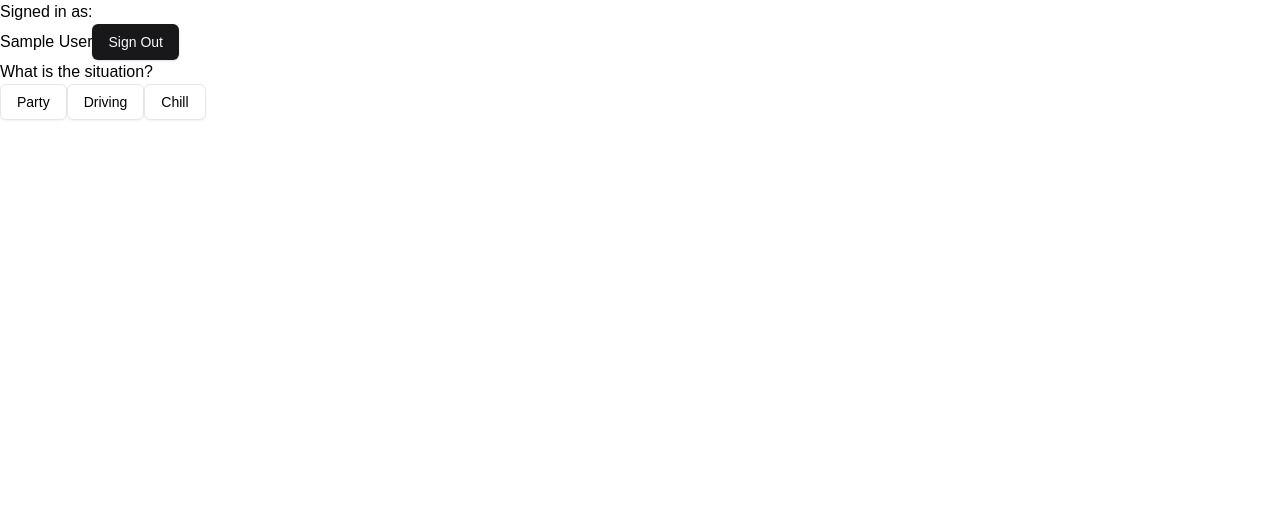
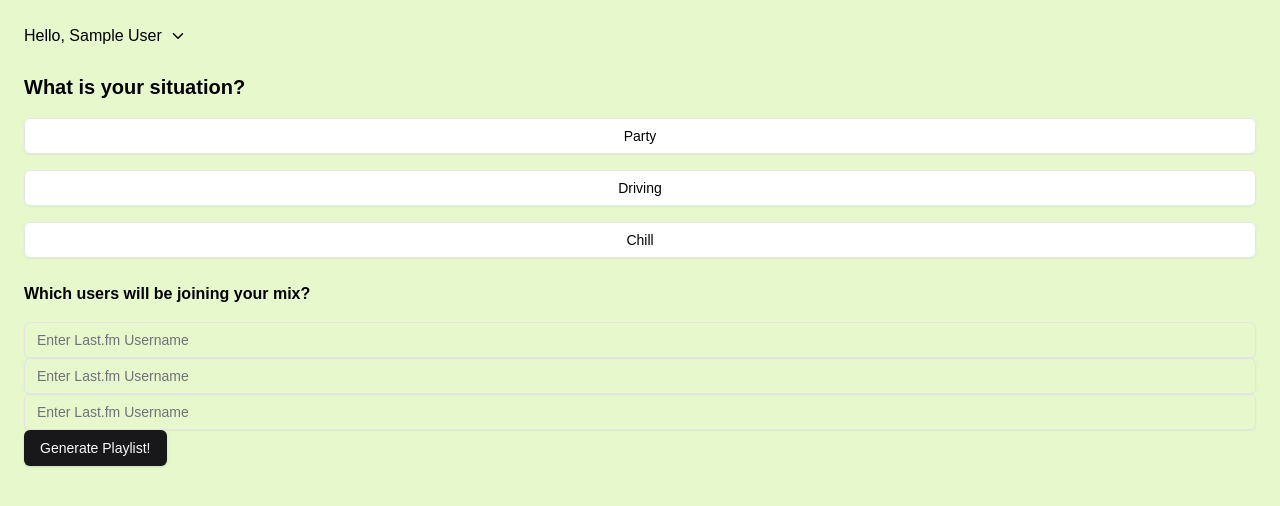
Before and after one commit to meganong1/pass-the-aux, a Next.js app: page /invite-friends in a window 1280 px wide. Shown: the top 506 px of the page. Built offline with nearby package versions, Linux system fonts and the light colour scheme; no server answers; sample sign-in values are in the browser's storage; what cohere-ai would draw is missing.

Commit message:
start design

```diff
--- a/package.json
+++ b/package.json
@@ -21,6 +21,7 @@
     "next-auth": "^4.24.11",
     "react": "^19.0.0",
     "react-dom": "^19.0.0",
+    "react-icons": "^5.4.0",
     "tailwind-merge": "^2.6.0",
     "tailwindcss-animate": "^1.0.7"
   },
--- /dev/null
+++ b/src/app/invite-friends/invite.css
@@ -0,0 +1,71 @@
+/* InviteAndChoose.css */
+
+body {
+  margin: 0;
+  padding: 0;
+  font-family: Arial, sans-serif;
+  background-color: #e6f8cc; /* Background color */
+}
+
+.p-6 {
+  padding: 1.5rem;
+}
+
+.text-white {
+  color: white;
+}
+
+.text-xl {
+  font-size: 1.25rem;
+}
+
+.font-bold {
+  font-weight: bold;
+}
+
+.font-normal {
+  font-weight: normal;
+}
+
+.mt-5 {
+  margin-top: 1.25rem;
+}
+
+.mt-6 {
+  margin-top: 1.5rem;
+}
+
+.mb-2 {
+  margin-bottom: 0.5rem;
+}
+
+.mb-4 {
+  margin-bottom: 1rem;
+}
+
+.mb-5 {
+  margin-bottom: 1.25rem;
+}
+
+
+
+.cursor-pointer {
+  cursor: pointer;
+}
+
+.flex {
+  display: flex;
+}
+
+.flex-col {
+  flex-direction: column;
+}
+
+.gap-4 {
+  gap: 1rem;
+}
+
+.border {
+  border-width: 1px;
+  border-style: solid;
+}
--- a/src/app/invite-friends/page.jsx
+++ b/src/app/invite-friends/page.jsx
@@ -14,10 +14,19 @@ import {
   getTracks,
   createEmptyPlaylist,
 } from "./playlist-helpers";
-
+import "./invite.css";
+import {
+  Popover,
+  PopoverContent,
+  PopoverTrigger,
+} from "../../../components/components/ui/popover";
+import { IoIosArrowDown } from "react-icons/io";
+import { IoIosArrowUp } from "react-icons/io";
+import { AiOutlineLoading3Quarters } from "react-icons/ai";
 
 export default function InviteAndChoose() {
   const [token, setToken] = useState("");
+  const [isOpen, setIsOpen] = useState(false);
 
   const { data: session, status } = useSession();
   const router = useRouter();
@@ -64,7 +73,9 @@ export default function InviteAndChoose() {
       return;
     }
 
-    const usernames = [formData.user1, formData.user2, formData.user3].filter(Boolean);
+    const usernames = [formData.user1, formData.user2, formData.user3].filter(
+      Boolean
+    );
 
     if (!usernames.length) {
       alert("Please enter at least one username!");
@@ -72,7 +83,11 @@ export default function InviteAndChoose() {
     }
 
     try {
-      const playlistId = await createEmptyPlaylist(selectedGenre, usernames, session);
+      const playlistId = await createEmptyPlaylist(
+        selectedGenre,
+        usernames,
+        session
+      );
       const tracks = await getTracks(usernames, session);
       console.log("Generated tracks:", tracks);
 
@@ -111,21 +126,35 @@ export default function InviteAndChoose() {
   return (
     <div className="p-6">
       <div>
-        <p className="text-white font-normal text-xl mt-5 mb-2">
-          Signed in as:
-        </p>
-        <span className="bold-txt">{session?.user?.name}</span>
-        <Button
-          className="opacity-70 mt-8 mb-5 underline cursor-pointer"
+        <Popover
+          onOpenChange={(open) => setIsOpen(open)}
+        >
+          <PopoverTrigger>
+            <span
+              style={{
+                display: "inline-flex",
+                alignItems: "center",
+                gap: "0.5rem",
+              }}
+            >
+              Hello, {session?.user?.name}
+              {isOpen ? <IoIosArrowUp /> : <IoIosArrowDown />}
+            </span>
+          </PopoverTrigger>
+          <PopoverContent>
+            <h2
+              className="cursor-pointer"
               onClick={() => {
                 signOut({ callbackUrl: "/" });
               }}
             >
               Sign Out
-        </Button>
+            </h2>
+          </PopoverContent>
+        </Popover>
       </div>
 
-      <h1 className="mt-6 mb-4 text-xl font-bold">What is the situation?</h1>
+      <h1 className="mt-6 mb-4 text-xl font-bold">What is your situation?</h1>
       <div className="flex flex-col gap-4">
         {genres.map((genre) => (
           <Button
@@ -146,9 +175,8 @@ export default function InviteAndChoose() {
         ))}
       </div>
 
-      {selectedGenre && (
       <div className="mt-6">
-          <h2 className="text-lg font-bold mb-4">Add Friends:</h2>
+        <h2 className="text-lg font-bold mb-4">Which users will be joining your mix?</h2>
         <Input
           onChange={(event) => handleChange("user1", event.target.value)}
           placeholder="Enter Last.fm Username"
@@ -163,10 +191,9 @@ export default function InviteAndChoose() {
         />
 
         <Button onClick={handleGeneratePlaylist}>
-            All Friends Joined? Generate Playlist!
+          Generate Playlist!
         </Button>
       </div>
-      )}
     </div>
   );
 }
--- a/src/app/invite-friends/playlist-helpers.js
+++ b/src/app/invite-friends/playlist-helpers.js
@@ -327,5 +327,3 @@ export const createEmptyPlaylist = async (
     return null;
   }
 };
-
-// end of code to separate
```
Also changed, not shown: 1 other file (tests, documents, lock files or other folders). Lines whose indentation alone changed are shown as unchanged.
